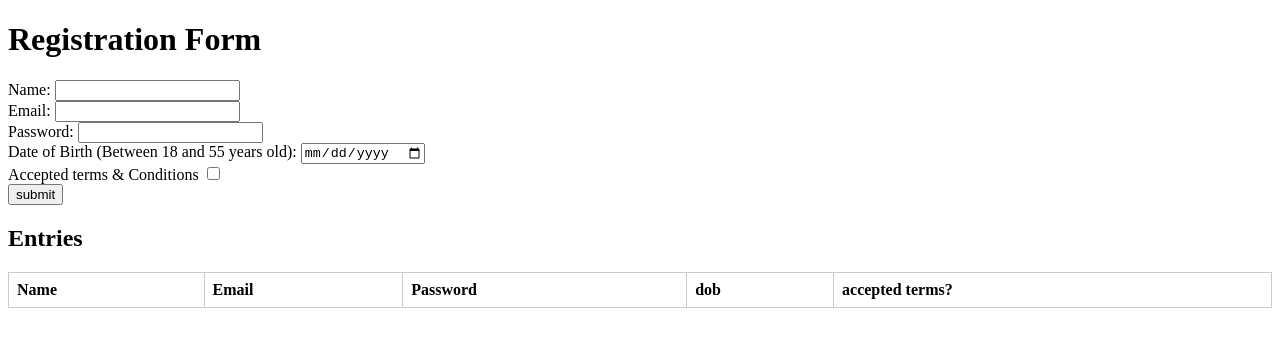
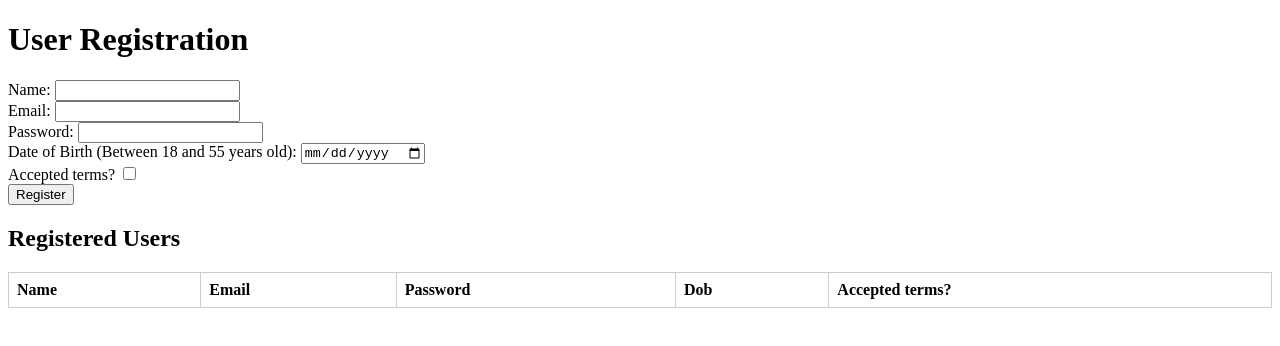
Before and after one commit to GouthamiReddy04/wd101, a plain HTML site: page index.html in a window 1280 px wide. Drawn offline with Linux system fonts and the light colour scheme.

Commit message:
Update index.html

```diff
--- a/index.html
+++ b/index.html
@@ -17,7 +17,7 @@
     </style>
 </head>
 <body>
-    <h1>Registration Form</h1>
+    <h1>User Registration</h1>
 
     <form id="registrationForm">
         <label for="name">Name:</label>
@@ -32,13 +32,13 @@
         <label for="dob">Date of Birth (Between 18 and 55 years old):</label>
         <input type="date" id="dob" name="dob" required><br>
 
-        <label for="acceptedTerms">Accepted terms & Conditions</label>
+        <label for="acceptedTerms">Accepted terms?</label>
         <input type="checkbox" id="acceptedTerms" name="acceptedTerms" required><br>
 
-        <button type="submit">submit</button>
+        <button type="submit">Register</button>
     </form>
 
-    <h2>Entries</h2>
+    <h2>Registered Users</h2>
 
     <table>
         <thead>
@@ -46,8 +46,8 @@
                 <th>Name</th>
                 <th>Email</th>
                 <th>Password</th>
-                <th>dob</th>
-                <th>accepted terms?</th>
+                <th>Dob</th>
+                <th>Accepted terms?</th>
             </tr>
         </thead>
         <tbody id="userTableBody">
```
